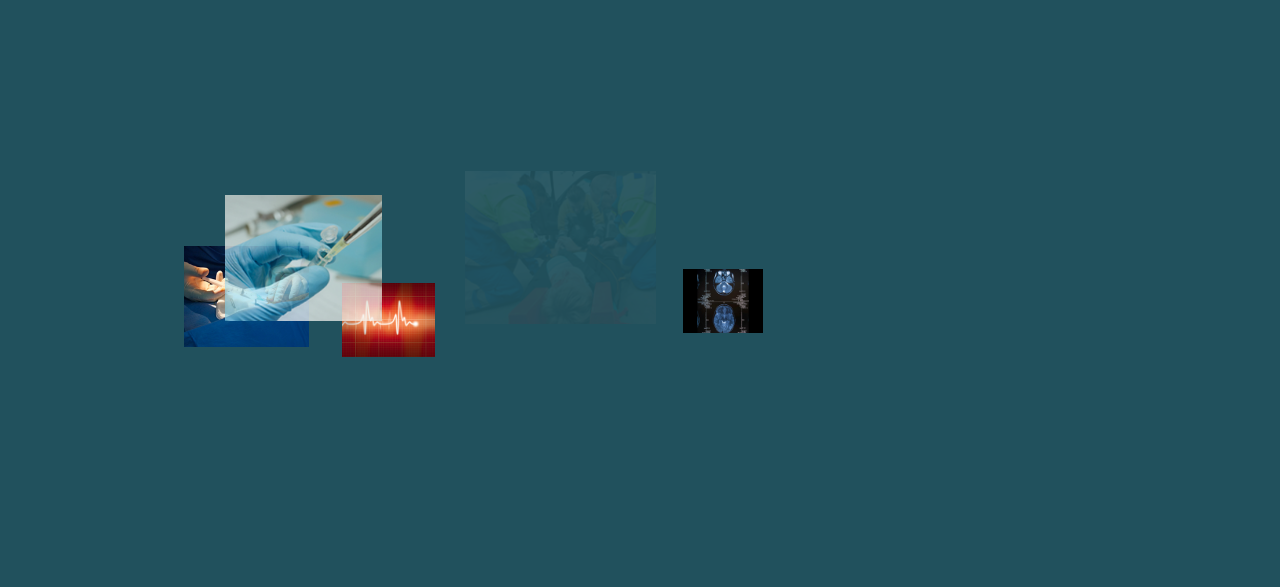
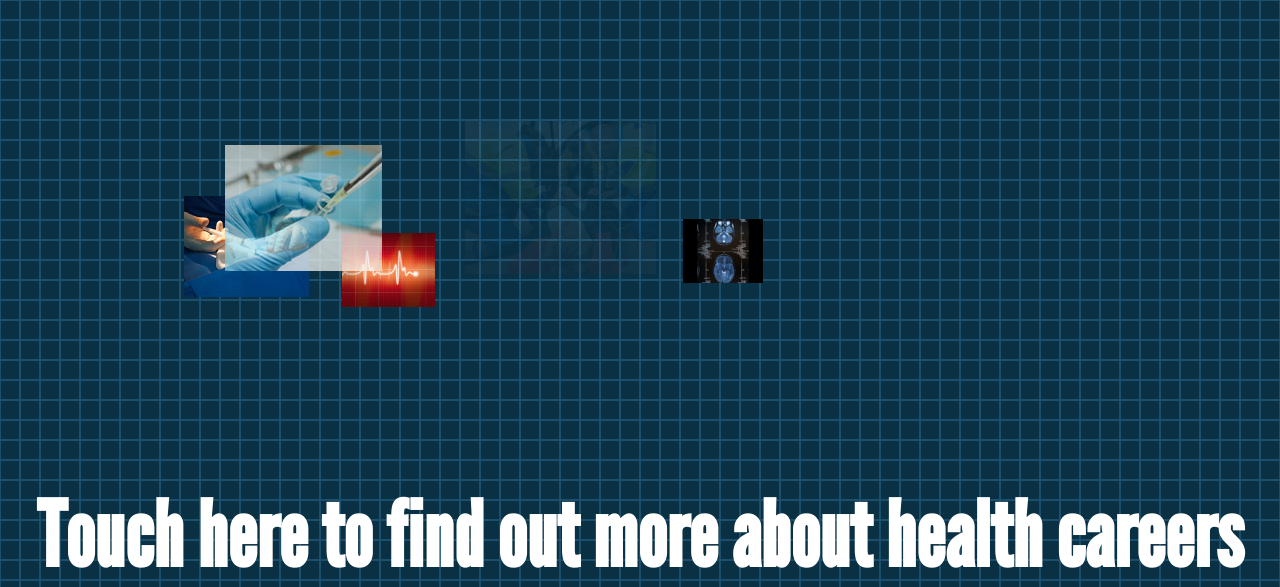
Before and after one commit to amnotafraid/HCRCKiosk, a PHP site: page /start.php in a window 1280 px wide. Shown: the top 587 px of the page. Run offline with PHP 8.4, Linux system fonts and the light colour scheme; style sheets or scripts are compiled from the project's sources; some libraries are stand-ins or nearby versions.

Commit message:
2012-12-20 styling, add graphics #15, 16

```diff
--- a/css/style.scss
+++ b/css/style.scss
@@ -79,7 +79,8 @@ $font-serif:            'Droid Serif', serif;
 $font-sans:             'Droid Sans', sans-serif;
 
 $body-color:            #DCE5E8;
-$dark:                  #21515D;
+$dark:                  #1B4F6D; /*#21515D;*/
+$dark-blue:             #203344;
 $dark-contrast:         #5D2F17;
 $cool-contrast:         #A97DDE;
 $warm-contrast:         #CB1C23;
@@ -154,6 +155,19 @@ p.center, h1.center, h2.center, h3.center, h4.center, h5.center {
     font-weight: normal;
     font-style: normal;
 }
+
+/* Regular */
+@font-face {
+    font-family: 'League Gothic';
+    src: url('../fonts/leaguegothic-regular-webfont.eot');
+    src: url('../fonts/leaguegothic-regular-webfont.eot?#iefix') format('embedded-opentype'),
+         url('../fonts/leaguegothic-regular-webfont.woff') format('woff'),
+         url('../fonts/leaguegothic-regular-webfont.ttf') format('truetype'),
+         url('../fonts/leaguegothic-regular-webfont.svg#league_gothicregular') format('svg');
+    font-weight: normal;
+    font-style: normal;
+
+}
 .icon {
     font-family: 'pulsarjs';
     font-size: 22px;
@@ -188,7 +202,20 @@ p.center, h1.center, h2.center, h3.center, h4.center, h5.center {
     text-decoration:underline;
 }
 .dark-background {
-    background: $dark;
+    background: $dark-blue;
+    display:block;
+
+    /*set the div in the top-left corner of the screen*/
+    position:absolute;
+    top:0;
+    left:0;
+
+    /*set the width and height to 100% of the screen*/
+    width:100%;
+    height:100%;
+}
+.start-background {
+    background: $dark-blue url(../images/20x20-tile.png) top left repeat;
     display:block;
 
     /*set the div in the top-left corner of the screen*/
@@ -246,7 +273,7 @@ header {
     padding: 3px;
     text-align: center;
     margin:0px;
-    background: $light-neutral url(../images/metallicbackground.gif) top left repeat;
+    background: $dark-blue url(../images/20x20-tile.png) top left repeat;
     border-bottom: 1px solid $neutral;
     left:0;
     top:0;
@@ -255,10 +282,10 @@ header {
 }
 h1 {
     font-size: 90px;
-    font-family: $font-sans;
+    font-family: 'League Gothic';
     line-height: 75px;
     padding: 10px;
-    color: $dark;
+    color: white;
     @include transition($transition-property, $transition-time, $method);
 }
 h1 a:hover {
@@ -269,7 +296,7 @@ h2 {
     font-family: $font-sans;
     font-size: 18px;
     padding: 10px;
-    color: $dark-contrast;
+    color: $dark-blue;
     @include transition($transition-property, $transition-time, $method);
 }
 h3 {
@@ -279,7 +306,7 @@ h3 {
 h4 {
     font-family: $font-sans;
     font-size: 4em;
-    color: $dark-contrast;
+    color: $dark-blue;
     @include transition($transition-property, $transition-time, $method);
 }
 h4 a {
@@ -375,9 +402,9 @@ hr {
 footer {
     padding: 5px;
     text-align: center;
-    background: $light-neutral url(../images/metallicbackground.gif) top left repeat;
+    background: $light-neutral url(../images/20x20-tile.png) top left repeat;
     border-top: 1px solid $neutral;
-    color: $dark;
+    color: white;
     font-weight: bold;
     left:0;
     bottom:0;
@@ -426,7 +453,7 @@ pre {
     line-height: 3em;
     text-indent: 10px;
     height: 3em;
-    color: $dark-contrast;
+    color: $dark-blue;
 }
 .certificate-table thead th {
     height: 47px;
@@ -478,7 +505,7 @@ pre {
     line-height: 3em;
     text-indent: 10px;
     height: 3em;
-    color: $dark-contrast;
+    color: $dark-blue;
 }
 .certificate-table thead th {
     height: 47px;
@@ -739,7 +766,7 @@ div.rightbuttonbox {
 }
 
 .mainbuttonbox a, .startbuttonbox a, .centerbuttonbox a, .leftbuttonbox a, .rightbuttonbox a {
-    color:$dark;
+    color:$dark-blue;
     text-decoration:none;
 }
 .mainbuttonbox a:active, .startbuttonbox a:focus, .mainbuttonbox a:focus, .centerbuttonbox a:active, .centerbuttonbox a:focus, .leftbuttonbox a:active, .leftbuttonbox a:focus, .rightbuttonbox a:active, .rightbuttonbox a:focus {
@@ -753,8 +780,7 @@ div.rightbuttonbox {
 #swirl-wrap {
     z-index: 20;
     width: 570px;
-    margin: 100px auto;
-    background: $dark;
+    margin: 50px auto;
     padding: 20px;
     position: relative;
 }
@@ -794,6 +820,10 @@ div.rightbuttonbox {
 #slider .slide {
         padding: 2%;
         width: 100%;
+}
+
+#slider .slide-background {
+        background: $light-neutral url(../images/20x20-tile.png) top left repeat;
 }
 
 #slider .slide-double-portrait {
@@ -879,5 +909,5 @@ div.rightbuttonbox {
 }
 
 #slider .indicator span.active {
-	background: $dark-contrast;
+	background: $dark-blue;
 }
--- a/start.php
+++ b/start.php
@@ -52,7 +52,7 @@ Published on:
 
 <body>
 
-  <div class="dark-background">
+  <div class="start-background">
    <!--[if IE]>
    <div id="IEroot">
    <![endif]-->
@@ -71,7 +71,7 @@ Published on:
 
     </div>
 
-    <h5 class="center"><span></span>Touch here to find out more about health careers</h5>
+    <h1 class="center"><span></span>Touch here to find out more about health careers</h1>
 
     <div class="startbuttonbox">
         <a href="index.php" class="startbutton">Start</a>
```
Also changed, not shown: fonts/leaguegothic-regular-webfont.ttf (added), fonts/leaguegothic-regular-webfont.woff (added), images/20x20-tile.png (added), images/Untitled.png (added), images/come-visit-us.png (added), images/healthy-careers.png (added), images/programs-and-careers.png (added), 4 other files.
